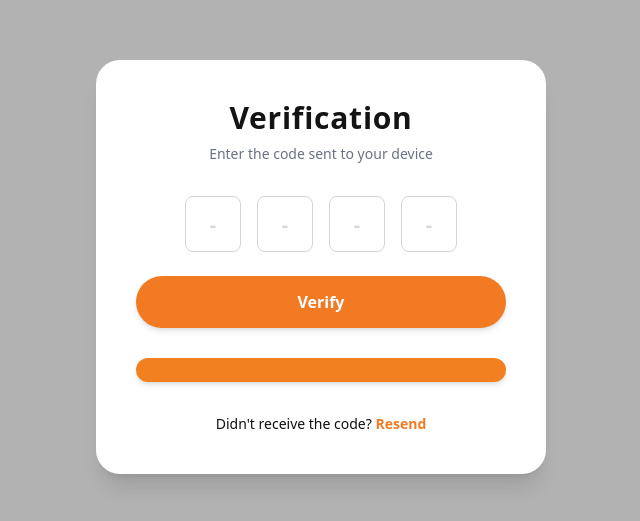
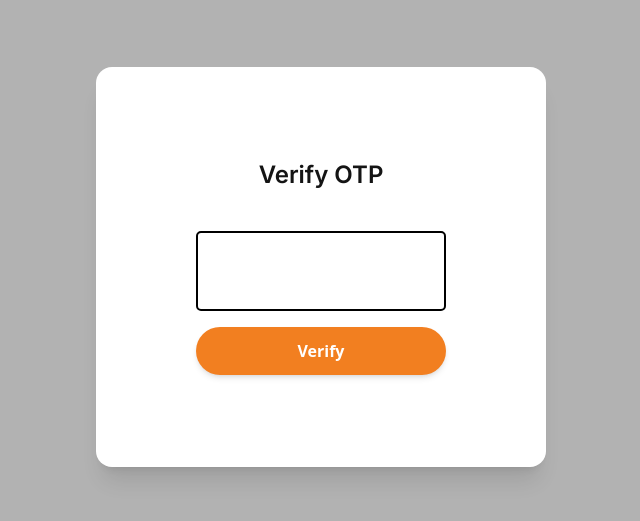
Before and after one commit to codexmish/Apple-Gadgets, a Next.js app in the folder client/: page /otp-verify in a window 1280 px wide. Shown: the part 133-654 px from the top of the page, without its empty margins (319-959 px from the left). Built offline with nearby package versions, Linux system fonts and the light colour scheme.

Commit message:
otp verification added on client

```diff
--- a/client/src/app/(pages)/otp-verify/page.jsx
+++ /dev/null
@@ -1,56 +0,0 @@
-import AuthButton from "@/app/components/ui/AuthButton";
-
-const page = () => {
-  return (
-    <>
-      <div className="w-full h-screen bg-black/30 backdrop-blur-3xl flex items-center justify-center">
-        {/* Main Card Container */}
-        <div className="w-[450px] p-10 bg-white rounded-[24px] shadow-xl font-sans">
-          {/* Header Section */}
-          <h2 className="text-3xl font-bold text-center text-blackText mb-2 tracking-wide">
-            Verification
-          </h2>
-          <p className="text-sm text-center text-gray-500 mb-8">
-            Enter the code sent to your device
-          </p>
-
-          {/* Form Container */}
-          <div className="space-y-6">
-            {/* OTP Input Boxes styled like the inputs in image_98097d.png */}
-            <div className="flex justify-center gap-4 my-6">
-              {[1, 2, 3, 4].map((index) => (
-                <input
-                  key={index}
-                  type="text"
-                  placeholder="-"
-                  className="w-14 h-14 text-center text-xl font-semibold border border-gray-300 rounded-lg bg-white text-gray-700 placeholder-gray-300 focus:outline-none"
-                />
-              ))}
-            </div>
-
-            {/* Theme-matched Orange Action Button */}
-            <button
-              type="button"
-              className="w-full py-3.5 bg-[#f27a22] text-white font-semibold rounded-full hover:bg-[#e06912] transition-colors shadow-md text-base"
-            >
-              Verify
-            </button>
-
-            <AuthButton/>
-
-          </div>
-
-          {/* Footer Link matching the "Already have an account? Login" style */}
-          <div className="text-center mt-8 text-sm text-[#111]">
-            Didn't receive the code?{" "}
-            <span className="text-[#f27a22] font-semibold cursor-pointer hover:underline">
-              Resend
-            </span>
-          </div>
-        </div>
-      </div>
-    </>
-  );
-};
-
-export default page;
--- /dev/null
+++ b/client/src/app/(pages)/otp-verify/page.tsx
@@ -0,0 +1,96 @@
+"use client";
+import AuthButton from "@/app/components/ui/AuthButton";
+import { showToast } from "@/app/utils/toast";
+import { useSearchParams } from "next/navigation";
+import { useState } from "react";
+
+const page = () => {
+  // ---form data
+  const [formData, setFormData] = useState({
+    email: "",
+    otp: "",
+  });
+  console.log(formData);
+
+  const searchParams = useSearchParams();
+
+  // // --------onchange handaler
+  //   const handleOnChange = (e: React.ChangeEvent<HTMLInputElement>) => {
+  //     const { value } = e.target;
+
+  //     setFormData((prev) => ({
+  //       ...prev,
+  //       otp: value,
+  //     }));
+  //   };
+
+  const handleverification = async (e: React.SubmitEvent<HTMLFormElement>) => {
+    e.preventDefault();
+
+    await setFormData((prev) => ({
+      ...prev,
+      email: searchParams.get("email") ?? "",
+    }));
+
+    try {
+      const res = await fetch("http://localhost:8000/user/verify-otp", {
+        method: "POST",
+        headers: {
+          "Content-Type": "application/json",
+        },
+        body: JSON.stringify(formData),
+      });
+      const data = await res.json();
+      console.log(data);
+
+      if (data.success == true) {
+        showToast(data.message, "success");
+        // router.push(`/otp-verify?email=${formData.email}`)
+      } else {
+        showToast(data.message, "error");
+      }
+    } catch (error) {
+      console.log(error);
+    }
+  };
+
+  return (
+    <>
+      <div className="w-full h-screen bg-black/30 backdrop-blur-3xl flex items-center justify-center">
+        <div className="w-[450px] h-100 bg-white flex justify-center items-center rounded-2xl shadow-xl">
+          <div>
+            <div className="text-2xl text-blackText font-inter font-semibold flex items-center justify-center mb-10">
+              Verify OTP
+            </div>
+
+            {/* ---form */}
+            <form
+              onSubmit={handleverification}
+              action=""
+              className="flex flex-col space-y-4"
+            >
+              {/* input */}
+              <input
+                onChange={(e) => {
+                  setFormData((prev) => ({
+                    ...prev,
+                    otp: e.target.value,
+                  }));
+                }}
+                type="text"
+                className="
+          h-20 w-[250px] rounded-[5px] border-2 border-black
+          bg-white px-3 text-6xl text-blackText font-inter font-medium
+          outline-none placeholder:text-[#9ca3af] text-center"
+              />
+              {/* button */}
+              <AuthButton text="Verify" />
+            </form>
+          </div>
+        </div>
+      </div>
+    </>
+  );
+};
+
+export default page;
--- a/client/src/app/(pages)/signup/page.tsx
+++ b/client/src/app/(pages)/signup/page.tsx
@@ -5,6 +5,7 @@ import AuthButton from "@/app/components/ui/AuthButton";
 import "react-toastify/dist/ReactToastify.css";
 import { showToast } from "@/app/utils/toast";
 import Link from "next/link";
+import { useRouter } from "next/navigation";
 
 const page = () => {
   // ----ragex
@@ -26,7 +27,8 @@ const page = () => {
     email: "",
     password: "",
   });
-  console.log(formData);
+
+  const router = useRouter()
 
   // ------form submit handaler
   const handleRegister = async (e: React.SubmitEvent<HTMLFormElement>) => {
@@ -70,10 +72,11 @@ const page = () => {
       });
 
       const data = await res.json();
-      console.log(data);
 
       if (data.success == true) {
         showToast(data.message, "success");
+        router.push(`/otp-verify?email=${formData.email}`)
+
       } else {
         showToast(data.message, "error");
       }
```
